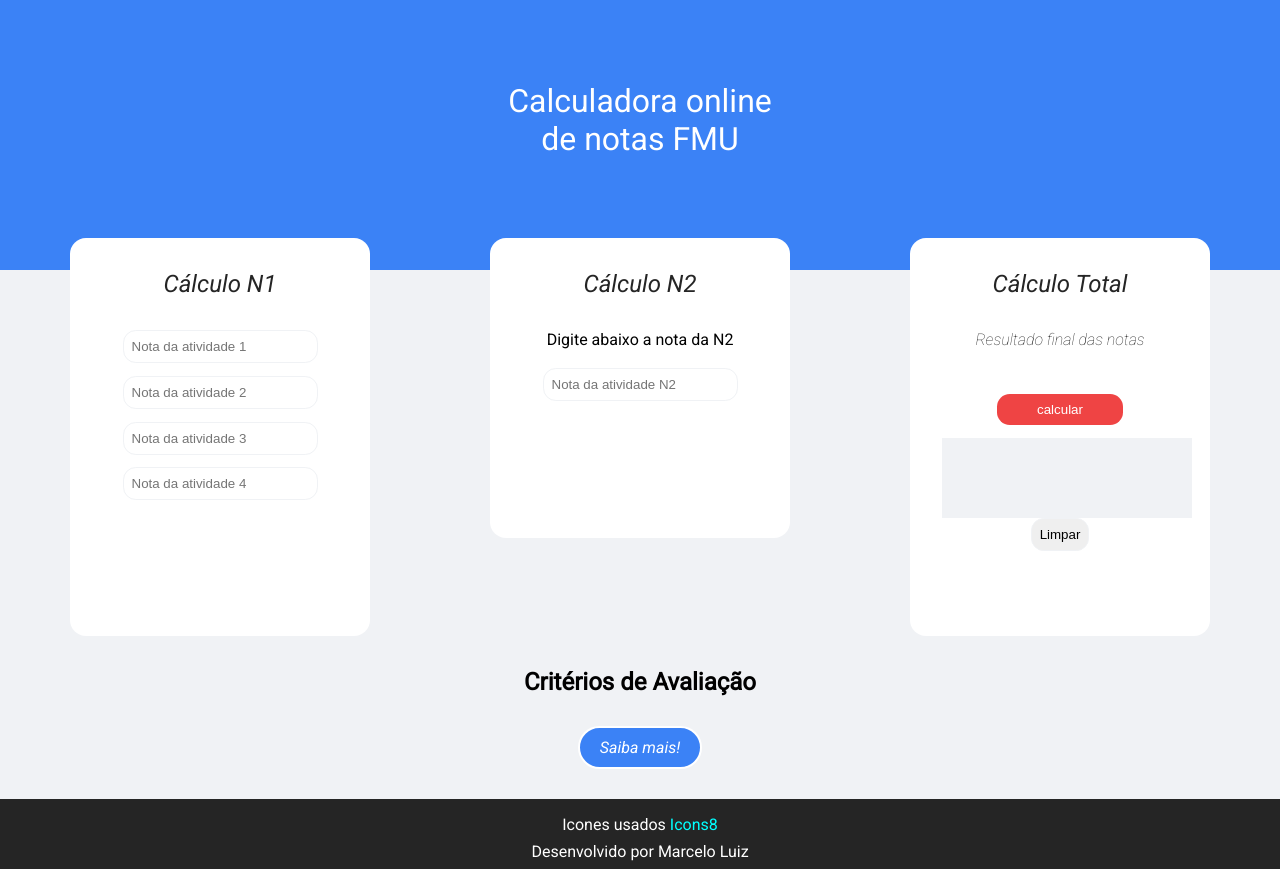
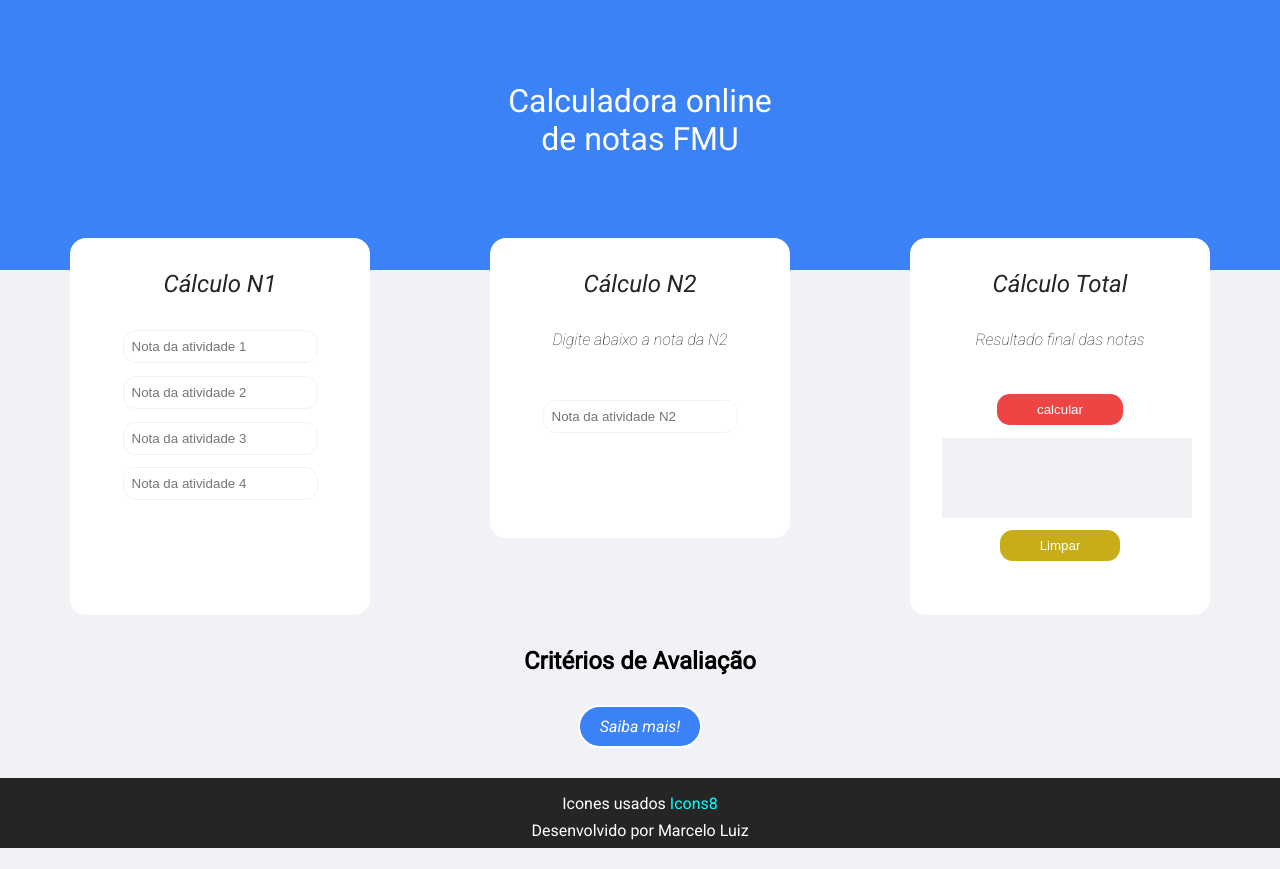
Before and after one commit to Mlluiz39/my-projects, a PHP site: page / in a window 1280 px wide. After the commit the page ends 848 px from the top, so only its background shows below. Run offline with PHP 8.4, Linux system fonts and the light colour scheme.

Commit message:
atualizado o css

```diff
--- a/notasFaculdade/css/index.css
+++ b/notasFaculdade/css/index.css
@@ -59,6 +59,10 @@ header {
     margin-bottom: 0.8rem;
 }
 
+.card1 input:focus {
+    outline-style: none;
+}
+
 .card2 {
     width: 18.75rem;
     height: 18.75rem;
@@ -80,6 +84,14 @@ header {
     color: #252525;
 }
 
+.card2 p {
+    margin-bottom: 2rem;
+    font-size: 1rem;
+    font-weight: 100;
+    font-style: italic;
+    color: #252525;
+}
+
 .card2 input {
     border: 1px solid #f0f2f5;
     border-radius: 0.8rem;
@@ -87,9 +99,13 @@ header {
     margin-bottom: 0.8rem;
 }
 
+.card2 input:focus {
+    outline-style: none;
+}
+
 .card3 {
     width: 18.75rem;
-    height: 24.85rem;
+    height: 23.55rem;
     text-align: center;
     margin-top: -2rem;
     margin-left: 3.75rem;
@@ -115,6 +131,10 @@ header {
     margin-bottom: 0.8rem;
 }
 
+.card3 input:focus {
+    outline-style: none;
+}
+
 .card3 p {
     margin-bottom: 2rem;
     font-size: 1rem;
@@ -135,6 +155,21 @@ button {
 }
 
 button:focus {
+    outline-style: none;
+}
+
+#reset {
+    padding: 0.5rem 2.5rem;
+    margin-top: 0.8rem;
+    margin-bottom: 0.8rem;
+    background-color: rgb(199, 173, 23);
+    color: #fff;
+    border: none;
+    border-radius: .8rem;
+    cursor: pointer;
+}
+
+#reset:focus {
     outline-style: none;
 }
 
```
